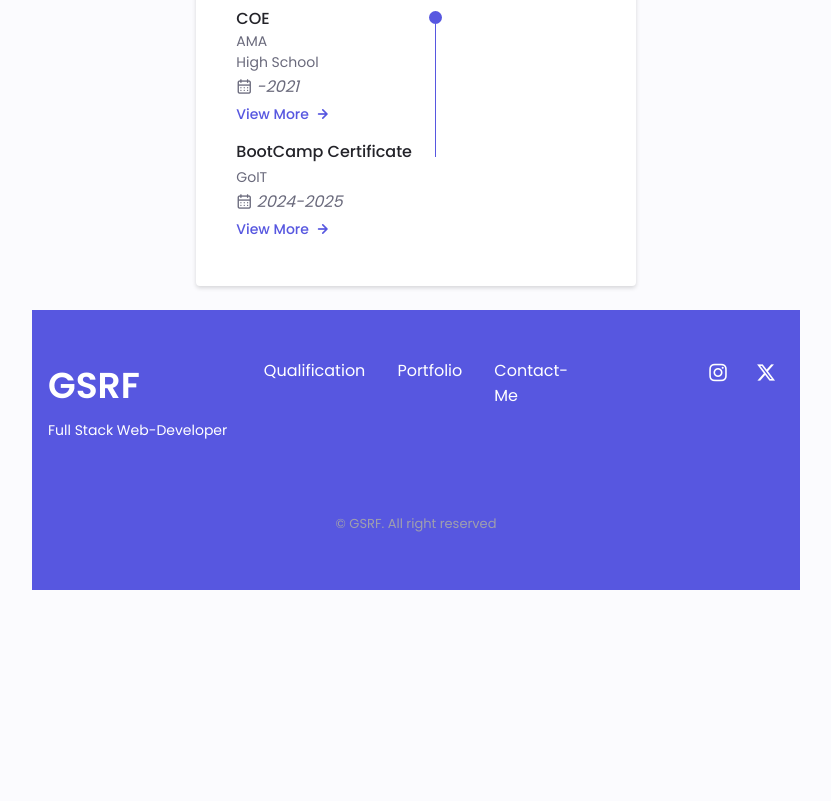
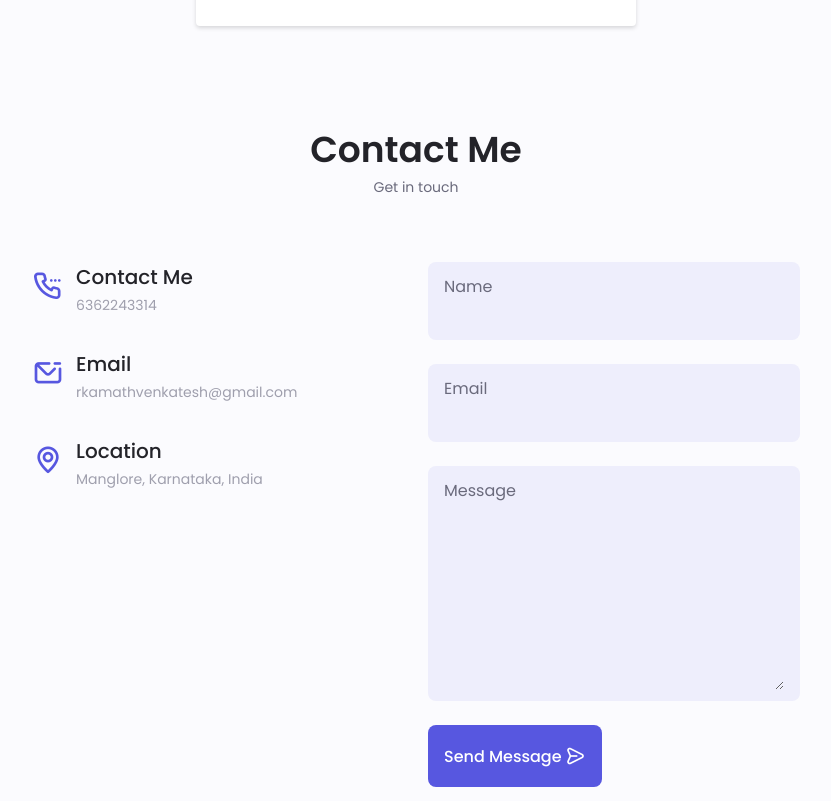
Before and after one commit to GSevensT/GSRF, a plain HTML site: page Index.html in a window 1280 px wide. Shown: the part 2860-3661 px from the top of the page, without its empty margins (224-1055 px from the left). Before the commit the page ends 3514 px from the top, so only its background shows below. Drawn offline with nearby package versions, Linux system fonts and the light colour scheme.

Commit message:
minor update remember to update projects

```diff
--- a/Index.html
+++ b/Index.html
@@ -34,7 +34,7 @@
                         </a>
                     </li>
                     <li class="nav__item">
-                        <a href="#qualifications" class="nav__link">
+                        <a href="#qualification" class="nav__link">
                             <i class="uil uil-briefcase-alt nav__icon"></i>Qualification
                         </a>
                     </li>
@@ -184,11 +184,11 @@
 
 
     <!----------------SKILLS----------------------->
-    <section class="skills section" id="skills">
+     <!--<section class="skills section" id="skills">
         <h2 class="section__title">Skills</h2>
         <span class="section__subtitle">My Technical level</span>
 
-        <div class="skills__ container container grid">
+        <div class="skills__ container container grid">-->
           <!----------------SKILLS 1----------------------->
      <section class="skills section" id="skills">
         <h2 class="section__title">Skills</h2>
@@ -440,7 +440,83 @@
 
 
 <!--===================== Contact Me  (optional) =====================-->
+    <section class="contact section" id="contact">
+        <h2 class="section__title">Contact Me</h2>
+        <span class="section__subtitle">Get in touch</span>
 
+        <div class="contact__container container grid">
+          <div>
+            <div class="contact__information">
+              <i class="uil uil-calling contact__icon"></i>
+
+              <div>
+                <h3 class="contact__title">Contact Me</h3>
+                <span class="contact__subtitle"
+                  ><a href="tel:6362243314"></a>6362243314</span
+                >
+              </div>
+            </div>
+
+            <div class="contact__information">
+              <i class="uil uil-envelope-minus contact__icon"></i>
+
+              <div>
+                <h3 class="contact__title">Email</h3>
+                <span class="contact__subtitle"
+                  >rkamathvenkatesh@gmail.com</span
+                >
+              </div>
+            </div>
+
+            <div class="contact__information">
+              <i class="uil uil-map-marker contact__icon"></i>
+
+              <div>
+                <h3 class="contact__title">Location</h3>
+                <span class="contact__subtitle"
+                  >Manglore, Karnataka, India</span
+                >
+              </div>
+            </div>
+          </div>
+
+          <form action="" class="contact__form grid">
+            <div class="contact__inputs grid">
+              <div class="contact__content">
+                <label for="" class="content__label">Name</label>
+                <input type="text" class="contact__input" />
+              </div>
+
+              <div class="contact__content">
+                <label for="" class="content__label">Email</label>
+                <input type="Email" class="contact__input" />
+              </div>
+            </div>
+
+            <div class="contact__content">
+              <label for="" class="content__label">Message</label>
+              <textarea
+                name=""
+                id=""
+                cols="0"
+                rows="7"
+                class="contact__input"
+              ></textarea>
+            </div>
+
+            <div>
+              <a
+                href=" mailto: rkamathvenkatesh@gmail.com?subject=Testing out mailto! &body=This is only a test!"
+                class="button button--flex"
+              >
+                Send Message
+                <i class="uil uil-message button__icon"></i>
+              </a>
+            </div>
+          </form>
+        </div>
+      </section>
+    </main>
 <!--================== Footer ===============-->
     <footer class="footer">
       <div class="footer__bg">
@@ -487,7 +563,7 @@
       </div>
     </footer>
 
-    </main>
+
     <script type="text/javascript" src="assets/swiper-bundle.min.js"></script>
     <script src="https://kit.fontawesome.com/2205d59d52.js" crossorigin="anonymous"></script>
 </body>
--- a/style.css
+++ b/style.css
@@ -702,6 +702,50 @@ img {
 .
 /*================ Contact Me ===============*/
 
+.contact__container {
+  row-gap: 2rem;
+}
+
+.contact__information {
+  display: flex;
+  margin-bottom: var(--mb-2);
+}
+
+.contact__icon {
+  font-size: 2rem;
+  color: var(--first-color);
+  margin-right: var(--mb-0-75);
+}
+
+.contact__title {
+  font-size: var(--h3-font-size);
+  font-weight: var(--font-medium);
+}
+
+.contact__subtitle {
+  font-size: var(--small-font-size);
+  color: var(--text-color-light);
+}
+.contact__content {
+  background-color: var(--input-color);
+  border-radius: 0.5rem;
+  padding: 0.75rem 1rem 0.25rem;
+}
+.contact__label {
+  font-size: var(--smaller-font-size);
+  color: var(--title-color);
+}
+
+.contact__input {
+  width: 100%;
+  background-color: var(--input-color);
+  color: var(--text-color);
+  font-family: var(--body-font);
+  font-size: var(--normal-font-size);
+  border: none;
+  outline: none;
+  padding: 0.25rem 0.5rem 0.5rem 0;
+}
 
 
 /*=================== Footer ==================*/
```
